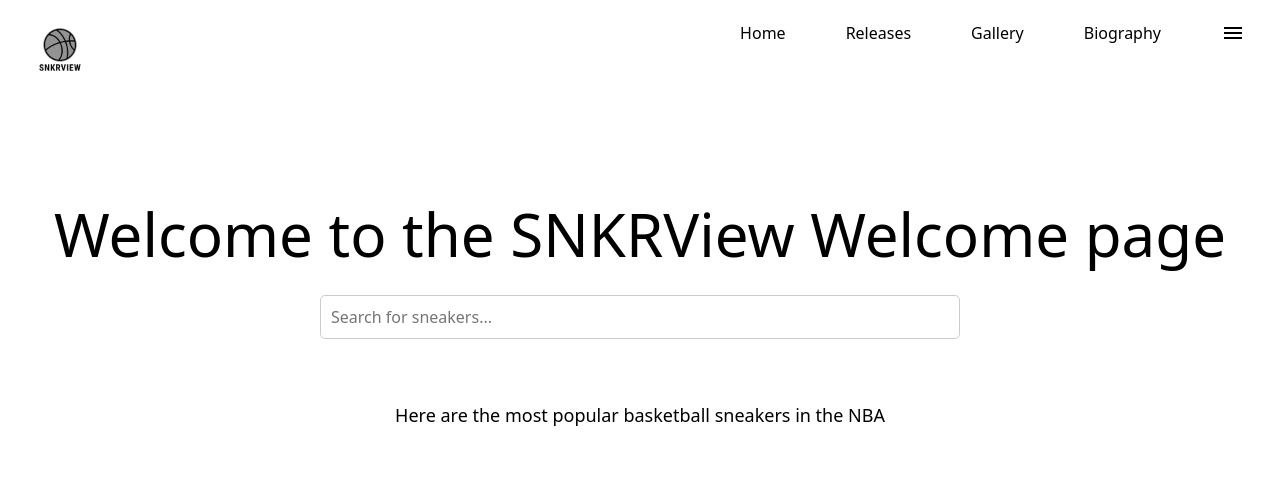
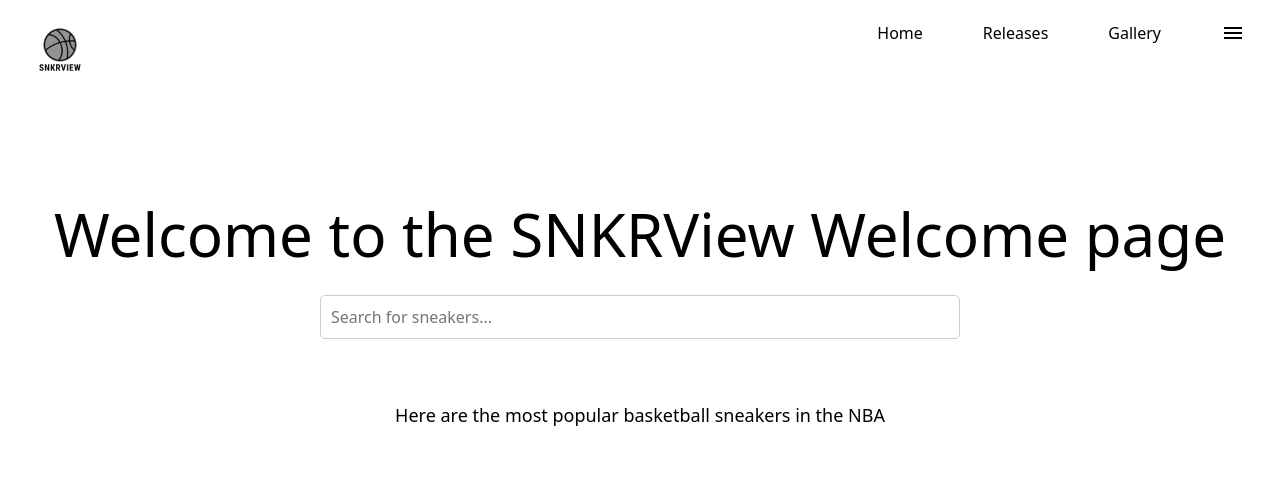
Before and after one commit to DukeDennis2/SNKR, a plain HTML site: page index.html in a window 1280 px wide. Shown: the top 485 px of the page. Drawn offline with Linux system fonts and the light colour scheme; files whose address does not match are found by name.

```diff
--- a/index.html
+++ b/index.html
@@ -16,7 +16,6 @@
                 <li onclick="hideSidebar()"><a href="#"><svg xmlns="http://www.w3.org/2000/svg" height="24" viewBox="0 -960 960 960" width="24"><path d="m256-200-56-56 224-224-224-224 56-56 224 224 224-224 56 56-224 224 224 224-56 56-224-224-224 224Z"/></svg></a></li>
                 <li><a href="index.html">Home</a></li>
                 <li><a href="gallery.html">Gallery</a></li>
-                <li><a href="biography.html">Biography</a></li>
                 <li><a href="releases.html">Releases</a></li>
                 <li><a href="termsPrivacy.html">Terms</a></li>
                 <li><a href="termsPrivacy.html">Privacy</a></li>
@@ -25,7 +24,6 @@
                 <li class="hideOnMobile"><a href="index.html">Home</a></li>
                 <li class="hideOnMobile"><a href="#releases">Releases</a></li>
                 <li class="hideOnMobile"><a href="gallery.html">Gallery</a></li>
-                <li class="hideOnMobile"><a href="biography.html">Biography</a></li>
                 <li onclick="showSidebar()"><a href="#"><svg xmlns="http://www.w3.org/2000/svg" height="24" viewBox="0 -960 960 960" width="24"><path d="M120-240v-80h720v80H120Zm0-200v-80h720v80H120Zm0-200v-80h720v80H120Z"/></svg></a></li>
             </ul>
         </nav>
```
Also changed, not shown: gallery.html (+0 -1 lines), 1 other file.
